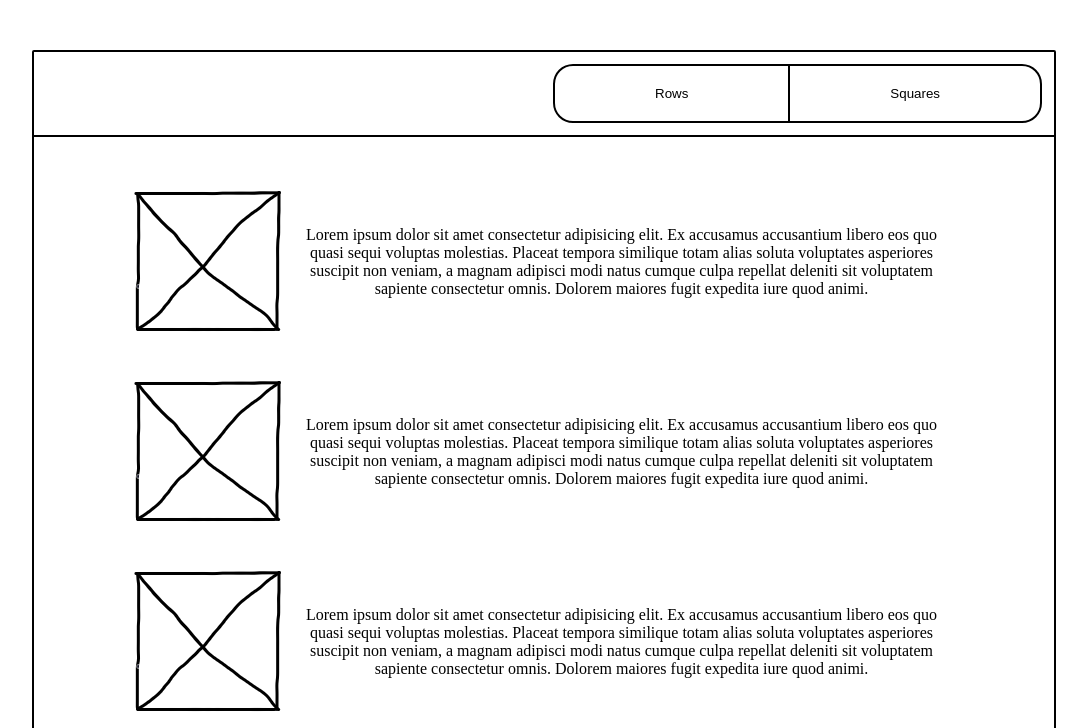
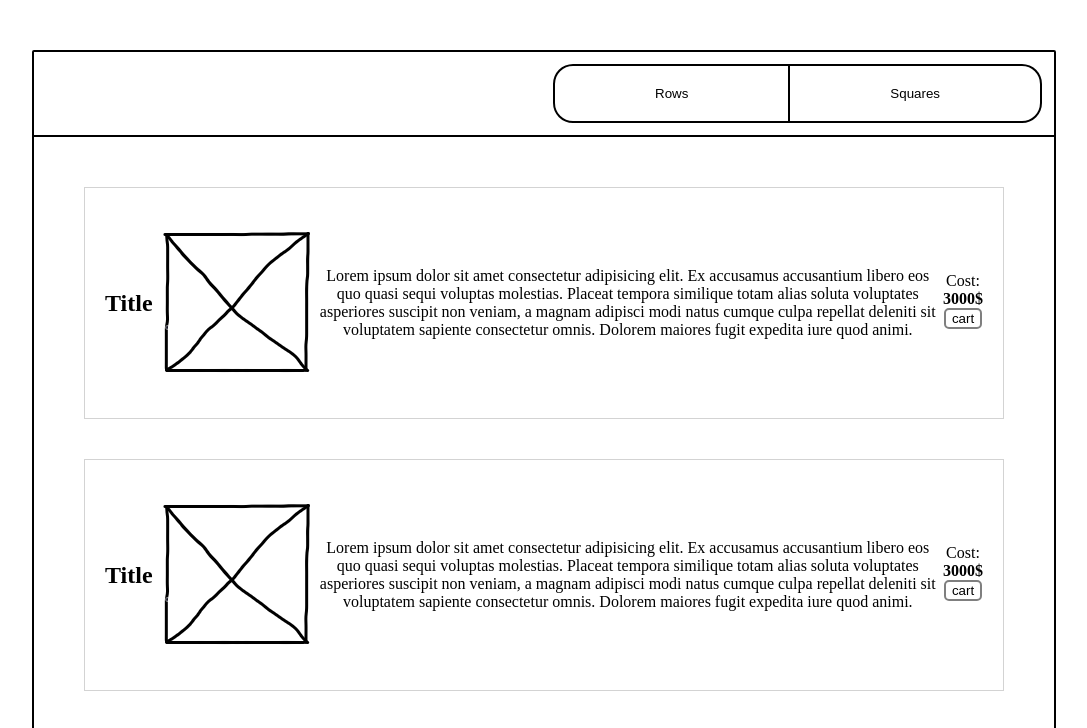
Before and after one commit to Allohamora/Allohamora.github.io, a plain HTML site: page index.html in a window 1280 px wide. Both pictures are taken after a click on the button "Rows". Shown: the top 728 px of the page, without its empty margins (96-1183 px from the left). Drawn offline with Linux system fonts and the light colour scheme.

Commit message:
Added a new features
    * index.html

        * added item title, cart block.

    * style.css

        * added syles for item title && cart block.
        * added new position for item title in column mode
        * added border for item blocks

```diff
--- a/index.html
+++ b/index.html
@@ -21,28 +21,40 @@
         </div>
         <ul class="flex-container" >
             <li>
-                <img src="./img.png" alt="img">
+                <img src="./img.png" alt="item-img">
+                <h2>Title</h2>
                 <p>Lorem ipsum dolor sit amet consectetur adipisicing elit. Ex accusamus accusantium libero eos quo quasi sequi voluptas molestias. Placeat tempora similique totam alias soluta voluptates asperiores suscipit non veniam, a magnam adipisci modi natus cumque culpa repellat deleniti sit voluptatem sapiente consectetur omnis. Dolorem maiores fugit expedita iure quod animi.</p>
+                <span>Cost: <strong>3000$</strong> <button>cart</button> </span>
             </li>
             <li>
-                <img src="./img.png" alt="img">
+                <img src="./img.png" alt="item-img">
+                <h2>Title</h2>
                 <p>Lorem ipsum dolor sit amet consectetur adipisicing elit. Ex accusamus accusantium libero eos quo quasi sequi voluptas molestias. Placeat tempora similique totam alias soluta voluptates asperiores suscipit non veniam, a magnam adipisci modi natus cumque culpa repellat deleniti sit voluptatem sapiente consectetur omnis. Dolorem maiores fugit expedita iure quod animi.</p>
+                <span>Cost: <strong>3000$</strong> <button>cart</button> </span>
             </li>
             <li>
-                <img src="./img.png" alt="img">
+                <img src="./img.png" alt="item-img">
+                <h2>Title</h2>
                 <p>Lorem ipsum dolor sit amet consectetur adipisicing elit. Ex accusamus accusantium libero eos quo quasi sequi voluptas molestias. Placeat tempora similique totam alias soluta voluptates asperiores suscipit non veniam, a magnam adipisci modi natus cumque culpa repellat deleniti sit voluptatem sapiente consectetur omnis. Dolorem maiores fugit expedita iure quod animi.</p>
+                <span>Cost: <strong>3000$</strong> <button>cart</button> </span>
             </li>
             <li>
-                <img src="./img.png" alt="img">
+                <img src="./img.png" alt="item-img">
+                <h2>Title</h2>
                 <p>Lorem ipsum dolor sit amet consectetur adipisicing elit. Ex accusamus accusantium libero eos quo quasi sequi voluptas molestias. Placeat tempora similique totam alias soluta voluptates asperiores suscipit non veniam, a magnam adipisci modi natus cumque culpa repellat deleniti sit voluptatem sapiente consectetur omnis. Dolorem maiores fugit expedita iure quod animi.</p>
+                <span>Cost: <strong>3000$</strong> <button>cart</button> </span>
             </li>
             <li>
-                <img src="./img.png" alt="img">
+                <img src="./img.png" alt="item-img">
+                <h2>Title</h2>
                 <p>Lorem ipsum dolor sit amet consectetur adipisicing elit. Ex accusamus accusantium libero eos quo quasi sequi voluptas molestias. Placeat tempora similique totam alias soluta voluptates asperiores suscipit non veniam, a magnam adipisci modi natus cumque culpa repellat deleniti sit voluptatem sapiente consectetur omnis. Dolorem maiores fugit expedita iure quod animi.</p>
+                <span>Cost: <strong>3000$</strong> <button>cart</button> </span>
             </li>
             <li>
-                <img src="./img.png" alt="img">
+                <img src="./img.png" alt="item-img">
+                <h2>Title</h2>
                 <p>Lorem ipsum dolor sit amet consectetur adipisicing elit. Ex accusamus accusantium libero eos quo quasi sequi voluptas molestias. Placeat tempora similique totam alias soluta voluptates asperiores suscipit non veniam, a magnam adipisci modi natus cumque culpa repellat deleniti sit voluptatem sapiente consectetur omnis. Dolorem maiores fugit expedita iure quod animi.</p>
+                <span>Cost: <strong>3000$</strong> <button>cart</button> </span>
             </li>
         </ul>
     </div>
--- a/style.css
+++ b/style.css
@@ -15,6 +15,11 @@ ul {
     list-style: none;
     padding: 0;
     margin: 0;
+}
+
+button {
+    outline: none;
+    cursor: pointer;
 }
 
 /* app styles */
@@ -53,8 +58,6 @@ body {
     background-color: inherit;
 
     border: 2px solid black;
-    outline: none;
-    cursor: pointer;
 
     transition: all .2s;
 }
@@ -99,7 +102,11 @@ body {
 
     width: 25.1%;
 
-    padding-bottom: 40px;
+    margin-bottom: 40px;
+
+    border: 1px solid lightgray;
+
+    text-align: center;
 }
 
 .flex-container li img {
@@ -111,8 +118,32 @@ body {
     max-width: 150px;
     max-height: 140px;
     overflow: hidden;
+}
 
-    text-align: center;
+.flex-container li h2 {
+    margin: 0;
+    padding: 0;
+}
+
+.flex-container li span button {
+    background-color: inherit;
+
+    border: 2px solid rgba(0,0,0, .5);
+
+    border-radius: 5px;
+    transition: all .2s;
+}
+
+.flex-container li span button:hover {
+    border: 2px solid rgba( 0,0,2, 1 );
+}
+
+.flex-container li span button:active {
+    box-shadow: 0 2px inset rgba(0, 0, 0, .4);
+}
+
+.flex-container li span {
+    padding-bottom: 5px;
 }
 
 /* .flex-container.column styles */
@@ -124,12 +155,21 @@ body {
 .flex-container.column li {
     width: 100%;
     flex-direction: row;
-    padding: 0 50px 40px;
+    padding: 40px 20px;
 }
 
 .flex-container.column li p {
     padding-left: 5px;
     max-width: none;
+}
+
+.flex-container.column li h2 {
+    order: -1;
+    padding-right: 10px;
+}
+
+.flex-container.column li span {
+    padding-left: 5px;
 }
 
 
```
